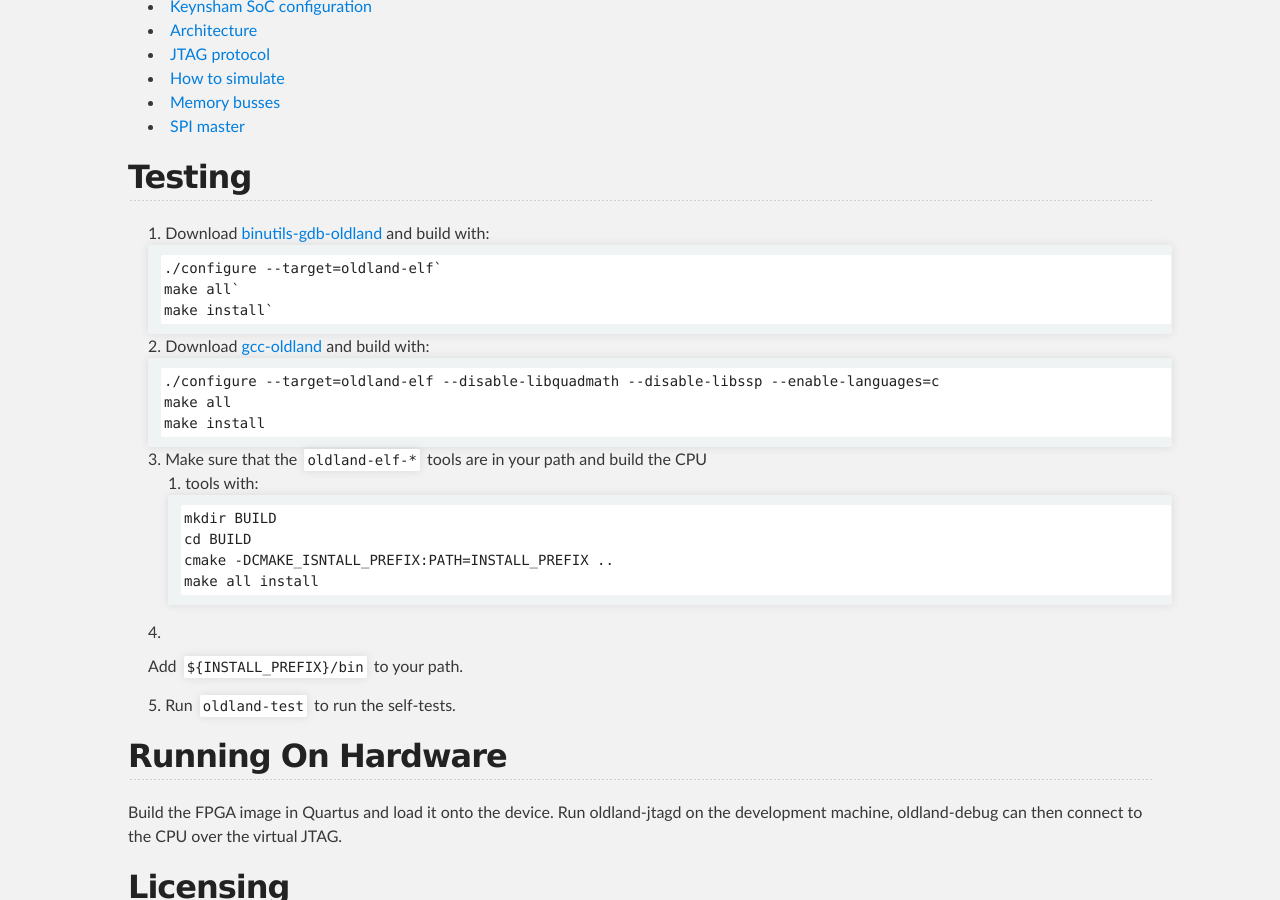
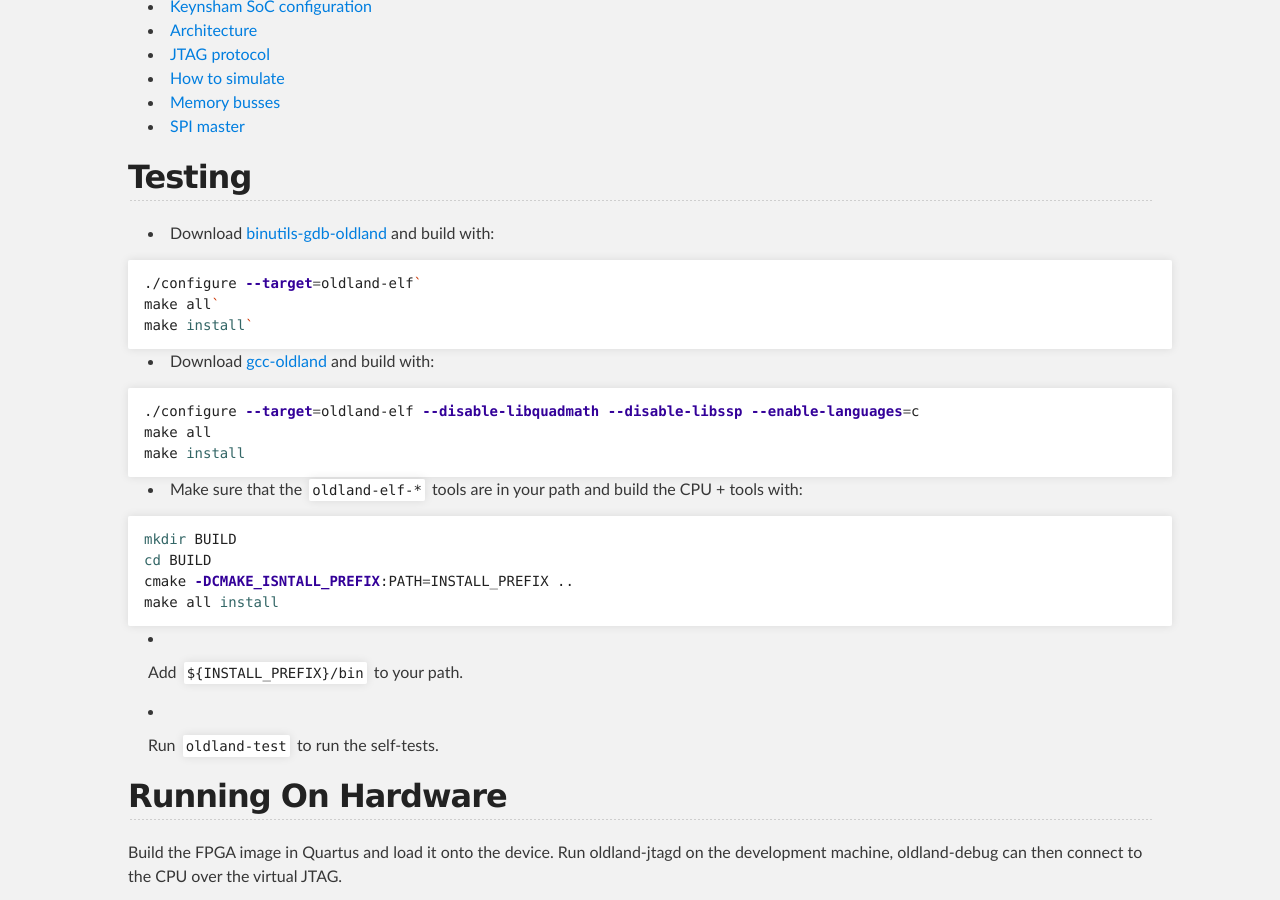
Before and after one commit to jamieiles/oldland-web, a Jekyll site: the page built from index.md, in a window 1280 px wide and 900 px high, scrolled down 552 px. Built offline with Jekyll 4.4.1, drawn with Linux system fonts in a browser that asks for light colours; part of the change alters nothing that is shown.

Commit message:
index: fix formatting.

````diff
--- a/index.md
+++ b/index.md
@@ -33,35 +33,31 @@ Documentation
 Testing
 -------
 
-   1. Download
-      [binutils-gdb-oldland](https://github.com/jamieiles/binutils-gdb-oldland") and
-      build with:
-```
+   - Download [binutils-gdb-oldland](https://github.com/jamieiles/binutils-gdb-oldland") and build with:
+{% highlight bash %}
 ./configure --target=oldland-elf`
 make all`
 make install`
-```
+{% endhighlight %}
 
-   2. Download
-      [gcc-oldland](https://github.com/jamieiles/gcc-oldland) and build with:
-```
+   - Download [gcc-oldland](https://github.com/jamieiles/gcc-oldland) and build with:
+{% highlight bash %}
 ./configure --target=oldland-elf --disable-libquadmath --disable-libssp --enable-languages=c
 make all
 make install
-```
+{% endhighlight %}
 
-   3. Make sure that the `oldland-elf-*` tools are in your path and build the CPU
-      + tools with:
-```
+   - Make sure that the `oldland-elf-*` tools are in your path and build the CPU + tools with:
+{% highlight bash %}
 mkdir BUILD
 cd BUILD
 cmake -DCMAKE_ISNTALL_PREFIX:PATH=INSTALL_PREFIX ..
 make all install
-```
+{% endhighlight %}
 
-   4. Add `${INSTALL_PREFIX}/bin` to your path.
+   - Add `${INSTALL_PREFIX}/bin` to your path.
 
-   5. Run `oldland-test` to run the self-tests.
+   - Run `oldland-test` to run the self-tests.
 
 Running On Hardware
 -------------------
````
